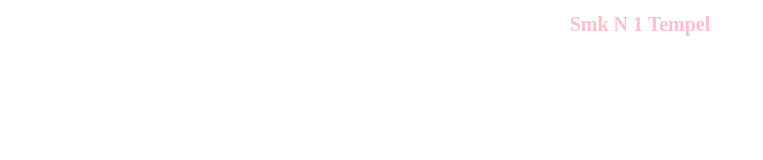
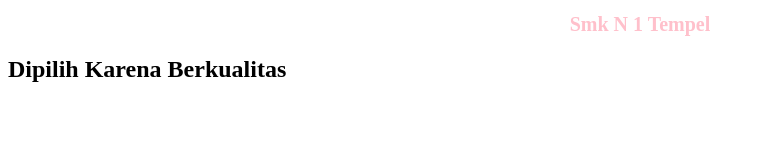
Before and after one commit to gheanida/website-smkn1tempel, a plain HTML site: page index.html in a window 1280 px wide. Shown: the whole page, without its empty margins (0-763 px from the left). Drawn offline with Linux system fonts and the light colour scheme.

Commit message:
initial commit

```diff
--- a/index.html
+++ b/index.html
@@ -9,5 +9,6 @@
 </head>
 <body>
     <h1 class="judul">Smk N 1 Tempel</h1>
+    <h2 class="title">Dipilih Karena Berkualitas</h2>
 </body>
 </html>
```
